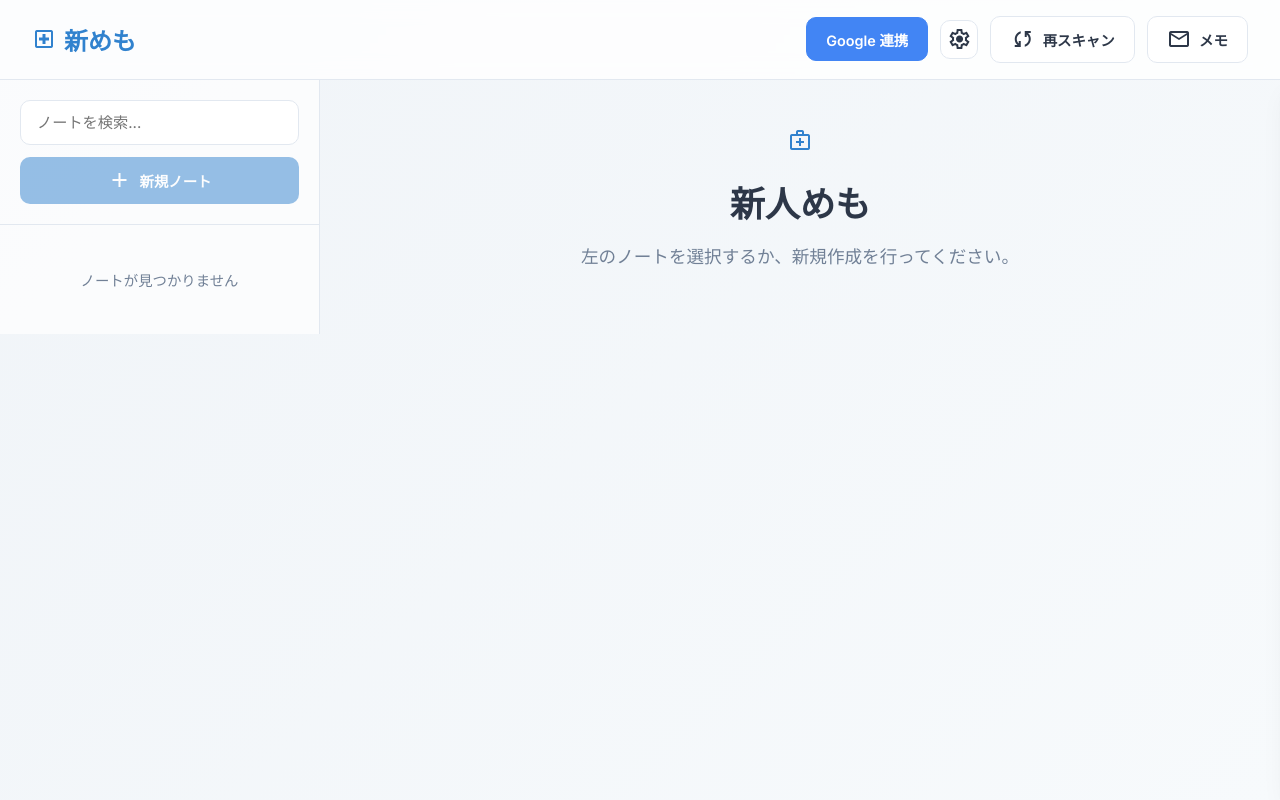
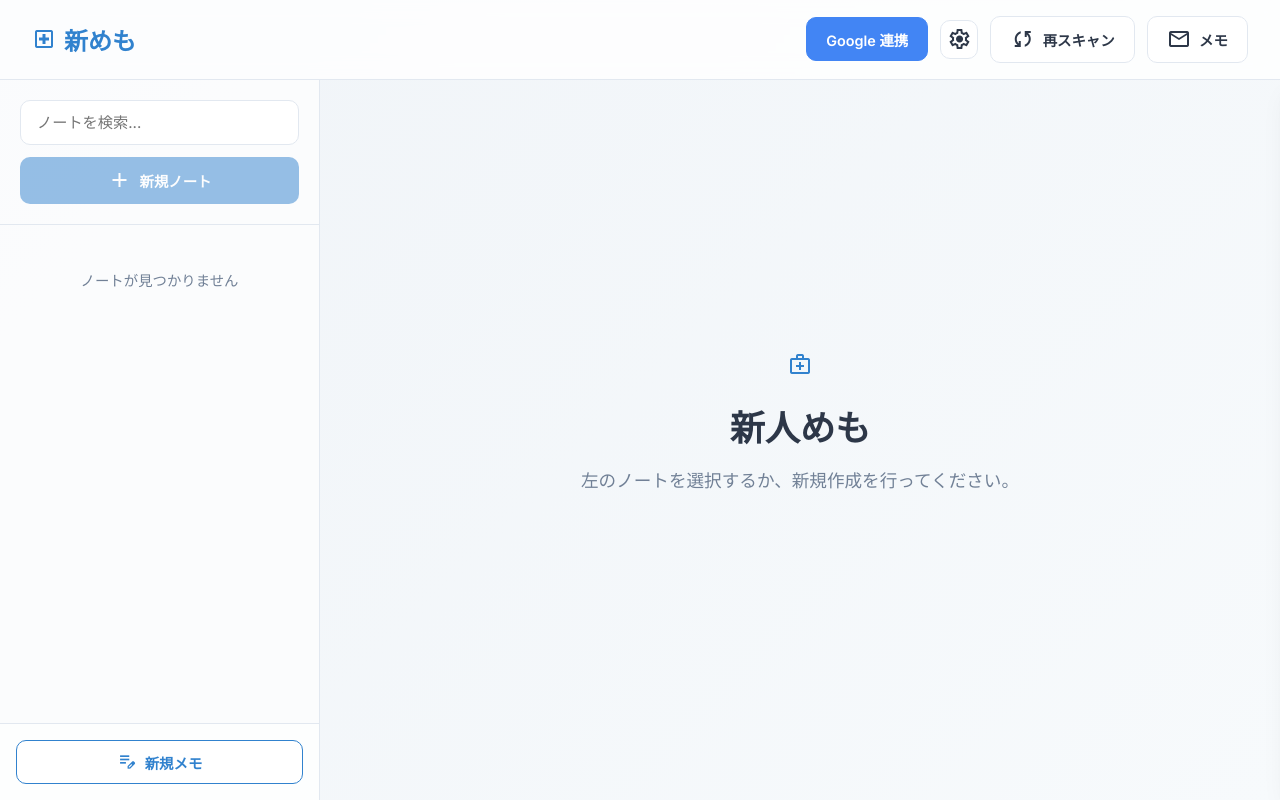
Before and after one commit to sakaichihiro1209/medicalnote, a Flask app: page / in a window 1280 px wide. Run offline with Flask 3, Linux system fonts and the light colour scheme; data that the repository does not hold is empty; some libraries are stand-ins or nearby versions.

Commit message:
Auto edit mode for new sections, fix page height overflow bugs, set focus to title input in new memo modal, add left-bottom PC memo button, and add safety warning header

```diff
--- a/app.py
+++ b/app.py
@@ -291,8 +291,13 @@ def get_card(drive_file_id: str):
         return "<div style='padding: 2rem; color: var(--color-danger);'>カードの読み込みに失敗しました</div>"
 
     suggested = knowledge_repository.get_suggested_sections()
+    edit_section = request.args.get("edit_section", "")
     return render_template(
-        "partials/card_detail.html", doc=doc, info=info, suggested_sections=suggested
+        "partials/card_detail.html",
+        doc=doc,
+        info=info,
+        suggested_sections=suggested,
+        edit_section=edit_section
     )
 
 
@@ -449,8 +454,8 @@ def add_section(drive_file_id: str):
     # 使用頻度のカウントアップ
     knowledge_repository.increment_section_usage(sec_name)
 
-    # 追加後の全セクション詳細画面を再ロード
-    return redirect(url_for("get_card", drive_file_id=drive_file_id))
+    # 追加後のノート詳細画面へ、追加されたセクションを編集状態にするパラメータを付与してリダイレクト
+    return redirect(url_for("get_card", drive_file_id=drive_file_id, edit_section=sec_name))
 
 
 # =====================================================================
--- a/static/style.css
+++ b/static/style.css
@@ -38,10 +38,11 @@ body {
   font-family: var(--font-primary);
   background: var(--color-bg-gradient);
   color: var(--color-text-dark);
-  min-height: 100vh;
+  height: 100vh;
+  height: 100dvh;
   display: flex;
   flex-direction: column;
-  overflow-x: hidden;
+  overflow: hidden;
 }
 
 header {
@@ -131,7 +132,7 @@ header {
 .app-container {
   display: flex;
   flex: 1;
-  height: calc(100vh - 65px);
+  min-height: 0;
   position: relative;
   overflow: hidden; /* ペインの枠外押し出しによる不要なスクロールを抑止 */
 }
@@ -608,9 +609,9 @@ header {
   .pane-main {
     position: fixed;
     top: 58px;
+    bottom: 0;
     left: 0;
     width: 100%;
-    height: calc(100vh - 58px);
     background: #f7fafc;
     z-index: 40;
     transform: translateX(100%);
@@ -625,9 +626,9 @@ header {
   .pane-inbox-panel {
     position: fixed;
     top: 58px;
+    bottom: 0;
     right: 0;
     width: 100%;
-    height: calc(100vh - 58px);
     z-index: 45;
     transition: transform 0.3s cubic-bezier(0.4, 0, 0.2, 1);
   }
--- a/templates/base.html
+++ b/templates/base.html
@@ -140,6 +140,12 @@
                     <textarea name="text" class="edit-textarea" id="capture-text" style="min-height: 120px;" placeholder="メモ内容を入力..."></textarea>
                 </div>
 
+                <!-- 機密情報に関する赤字の注意書き -->
+                <div style="margin-bottom: 1rem; color: var(--color-danger); font-size: 0.75rem; font-weight: 600; display: flex; align-items: flex-start; gap: 0.25rem; line-height: 1.4;">
+                    <span class="material-symbols-outlined" style="font-size: 1.1rem; flex-shrink: 0; color: var(--color-danger); margin-top: 1px;">warning</span>
+                    <span>ネットワークを通じてあなたのGoogleドライブに保存されるため、機密情報は絶対にアップロードしないでください。</span>
+                </div>
+
                 <div style="margin-bottom: 1.25rem;">
                     <label style="font-size: 0.8rem; font-weight: 600; color: var(--color-text-gray); display: block; margin-bottom: 0.35rem;">
                         画像を添付 / 写真を撮影 (複数追加可能)
@@ -211,7 +217,7 @@
             selectedFiles = [];
             renderPreviews();
             document.getElementById('new-capture-modal').style.display = 'flex';
-            document.getElementById('capture-text').focus();
+            document.getElementById('capture-title-hint').focus();
         }
 
         function closeNewCaptureModal() {
--- a/templates/index.html
+++ b/templates/index.html
@@ -29,6 +29,13 @@
             {% else %}
                 {% include 'partials/knowledge_list.html' %}
             {% endif %}
+        </div>
+
+        <!-- PC用の新規メモ（かんたんメモ）ボタンを左下に配置 -->
+        <div class="sidebar-footer" style="padding: 1rem; border-top: 1px solid var(--color-border); background: rgba(255, 255, 255, 0.4);">
+            <button class="btn btn-secondary" onclick="openNewCaptureModal()" style="width: 100%; display: flex; align-items: center; justify-content: center; gap: 0.5rem; border: 1.5px solid var(--color-primary); color: var(--color-primary); font-weight: 600; background: white; border-radius: var(--radius-md);">
+                <span class="material-symbols-outlined" style="font-size: 1.25rem;">edit_note</span> 新規メモ
+            </button>
         </div>
     </div>
 
```
Also changed, not shown: templates/partials/card_detail.html (+7 -1 lines).
